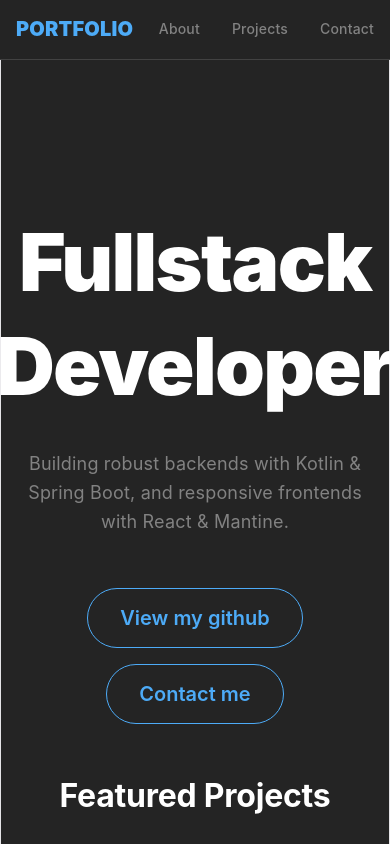
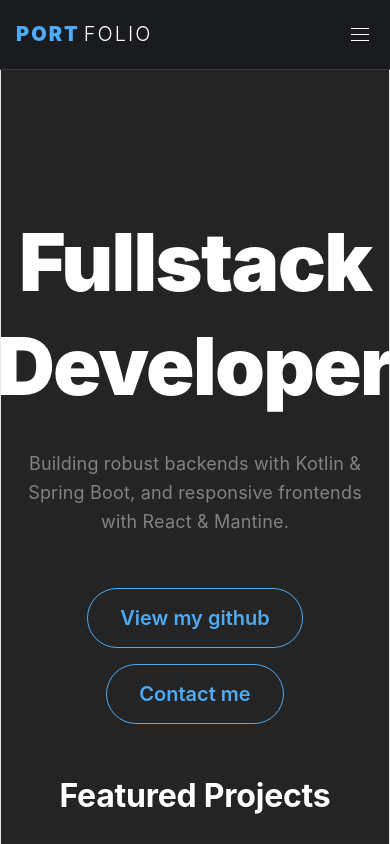
Before and after one commit to NoahBelstad/PortfolioApp, a React (Vite) app in the folder frontend/: page / in a window 390 px wide. Shown: the top 844 px of the page. Built offline with nearby package versions, Linux system fonts and the light colour scheme; no server answers.

Commit message:
Updated header title and buttons and added a burger menu for mobile

```diff
--- a/frontend/src/components/layout/Header.tsx
+++ b/frontend/src/components/layout/Header.tsx
@@ -1,16 +1,89 @@
-import { Group, Text, Container, Anchor } from '@mantine/core';
+import { Group, Text, Container, Burger, Drawer, Stack, Box, Button, UnstyledButton } from '@mantine/core';
+import { useDisclosure } from '@mantine/hooks';
 
 export function Header() {
+  const [opened, { toggle, close }] = useDisclosure(false);
+
+  const items = (
+    <>
+      <Button variant="subtle" color="gray" size="sm" radius="xl" onClick={close}>
+        About
+      </Button>
+      <Button variant="subtle" color="gray" size="sm" radius="xl" onClick={close}>
+        Projects
+      </Button>
+      <Button variant="filled" color="blue" size="sm" radius="xl" onClick={close}>
+        Contact
+      </Button>
+    </>
+  );
+
   return (
-    <Container size="xl" h="100%">
-      <Group justify="space-between" h="100%">
-        <Text fw={900} size="xl" c="blue">PORTFOLIO</Text>
-        <Group gap="xl">
-          <Anchor href="#" c="dimmed" size="sm" fw={500}>About</Anchor>
-          <Anchor href="#" c="dimmed" size="sm" fw={500}>Projects</Anchor>
-          <Anchor href="#" c="dimmed" size="sm" fw={500}>Contact</Anchor>
+    <Box
+      component="header"
+      h={70}
+      style={{
+        borderBottom: '1px solid #373A40',
+        backgroundColor: '#1A1B1E',
+        position: 'sticky',
+        top: 0,
+        zIndex: 100
+      }}
+    >
+      <Container size="xl" h="100%">
+        <Group justify="space-between" h="100%">
+        <UnstyledButton component="a" href="/">
+          <Group gap={4}>
+            <Text
+              fw={900}
+              fz="xl"
+              c="blue"
+              style={{ letterSpacing: '2px' }}
+            >
+              PORT
+            </Text>
+            <Text
+              fw={300}
+              fz="xl"
+              c="white"
+              style={{ letterSpacing: '2px' }}
+            >
+              FOLIO
+            </Text>
+          </Group>
+        </UnstyledButton>
+
+          <Group gap="md" visibleFrom="sm">
+            {items}
+          </Group>
+
+          <Burger
+            opened={opened}
+            onClick={toggle}
+            hiddenFrom="sm"
+            size="sm"
+            color="white"
+          />
         </Group>
-      </Group>
-    </Container>
+
+        <Drawer
+          opened={opened}
+          onClose={close}
+          size="100%"
+          padding="md"
+          title="Menu"
+          hiddenFrom="sm"
+          zIndex={1000}
+          styles={{
+            content: { backgroundColor: '#1A1B1E' },
+            header: { backgroundColor: '#1A1B1E' },
+          }}
+        >
+          <Stack gap="lg" mt="xl" align="center">
+            {items}
+          </Stack>
+        </Drawer>
+      </Container>
+    </Box>
   );
 }
```
